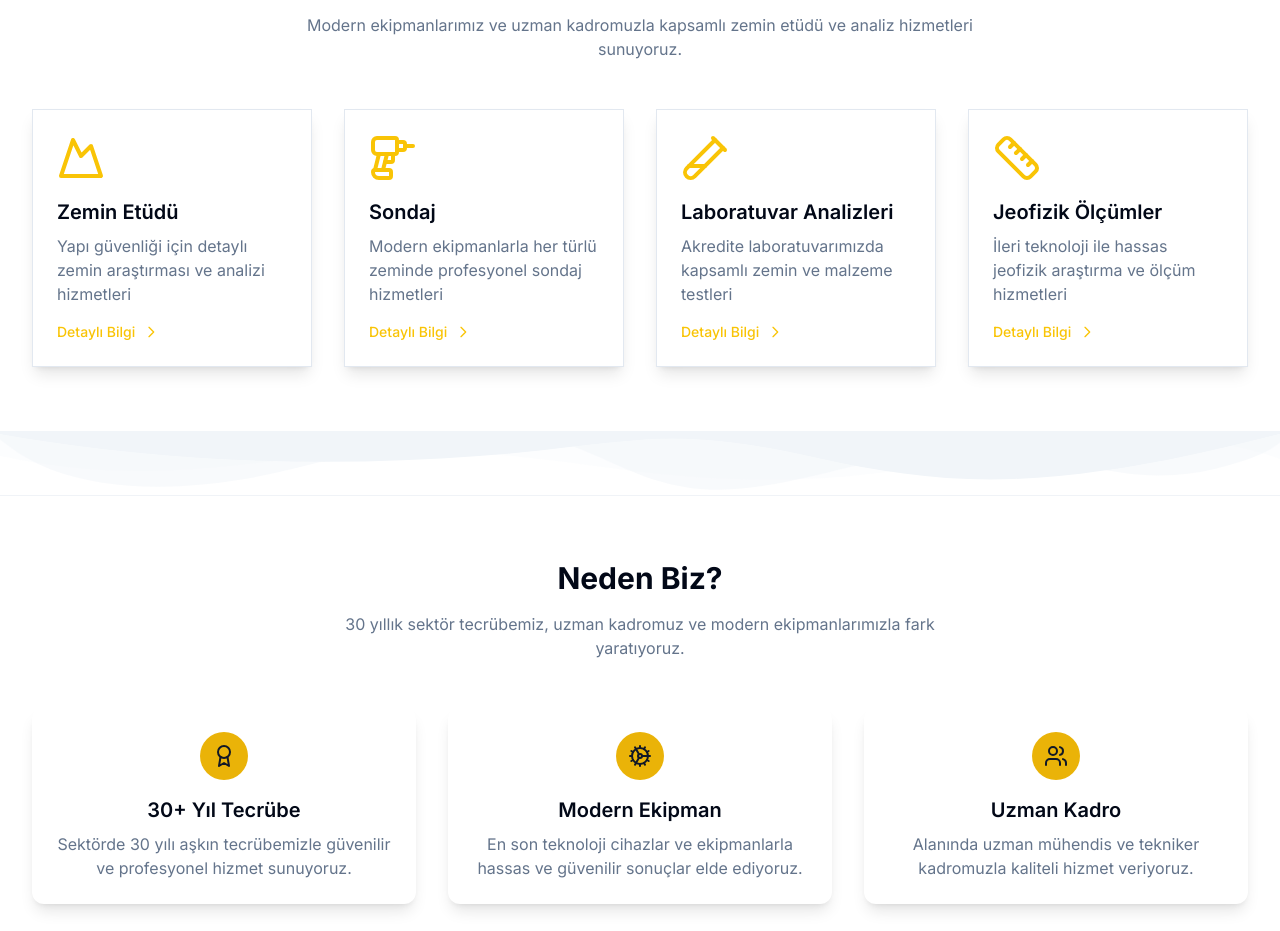
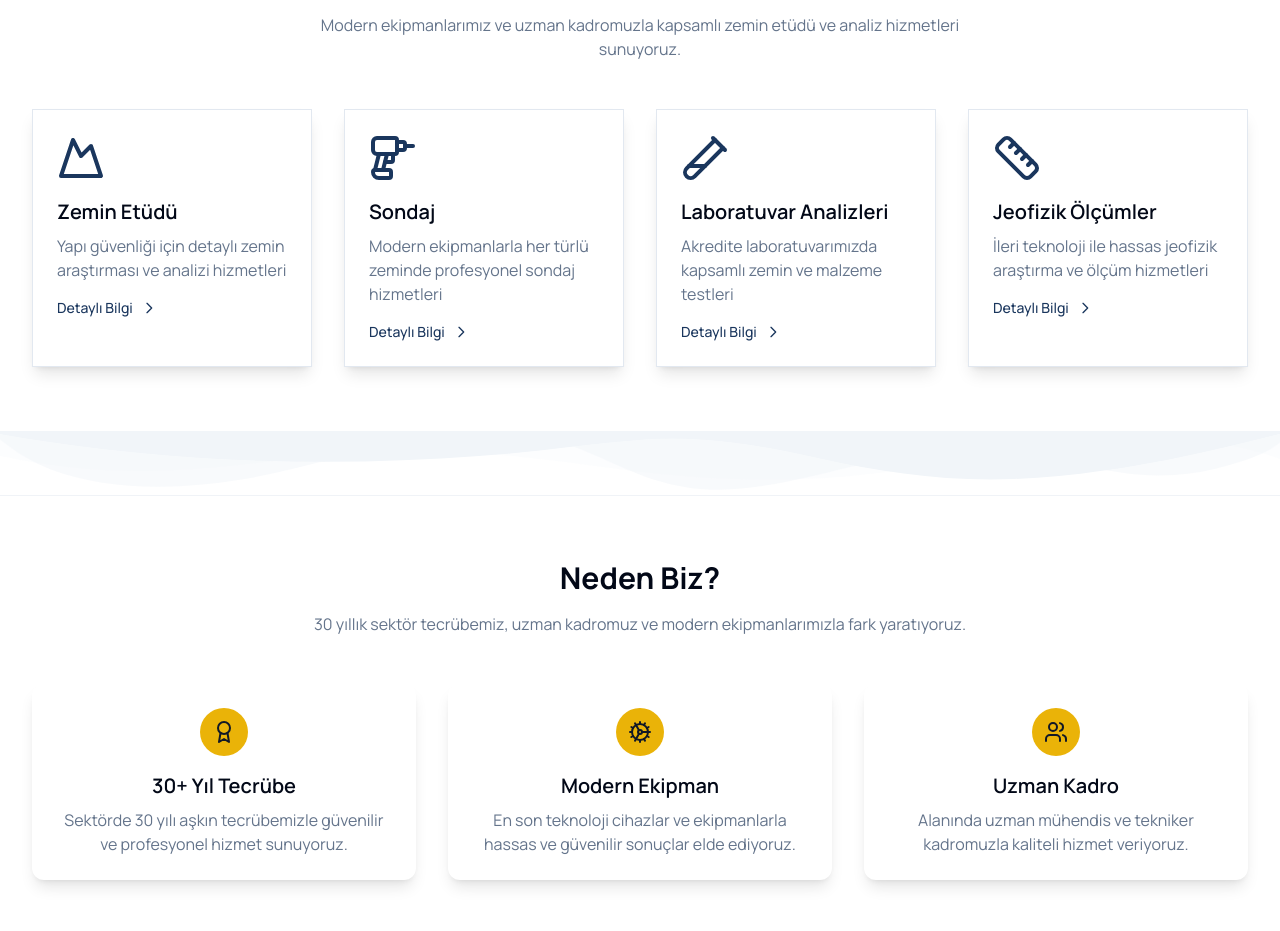
Before and after one commit to MustafaEEroglu/anadolu-zemin, a Next.js app: page / in a window 1280 px wide. Shown: the part 1322-2253 px from the top of the page. Built offline with nearby package versions, Linux system fonts and the light colour scheme.

Commit message:
Düzenleme

```diff
--- a/src/app/layout.tsx
+++ b/src/app/layout.tsx
@@ -1,11 +1,15 @@
 import type { Metadata } from "next";
-import { Inter } from "next/font/google";
+import { Manrope } from "next/font/google";
 import "./globals.css";
 import Header from "@/components/layout/header";
 import Footer from "@/components/layout/footer";
 import { ThemeProvider } from "@/context/theme-provider";
 
-const inter = Inter({ subsets: ["latin"] });
+const manrope = Manrope({
+  subsets: ["latin"],
+  display: 'swap',
+  variable: '--font-manrope'
+});
 
 export const metadata: Metadata = {
   title: "Anadolu Zemin | Profesyonel Zemin Etüdü ve Sondaj Hizmetleri",
@@ -19,7 +23,7 @@ export default function RootLayout({
 }>) {
   return (
     <html lang="tr" suppressHydrationWarning>
-      <body className={inter.className}>
+      <body className={`${manrope.variable} font-sans`}>
         <ThemeProvider attribute="class" defaultTheme="system" enableSystem>
           <Header />
           <main className="min-h-screen">{children}</main>
--- /dev/null
+++ b/src/components/ui/typography.tsx
@@ -0,0 +1,36 @@
+import { cn } from "@/lib/utils";
+import { ElementType, HTMLAttributes } from "react";
+
+const variantClasses = {
+  "display-lg": "text-display-lg",
+  "display-md": "text-display-md",
+  "display-sm": "text-display-sm",
+  "heading-lg": "text-heading-lg",
+  "heading-md": "text-heading-md",
+  "heading-sm": "text-heading-sm",
+  "body-lg": "text-body-lg",
+  "body-md": "text-body-md",
+  "body-sm": "text-body-sm",
+} as const;
+
+type TypographyProps = HTMLAttributes<HTMLElement> & {
+  variant?: keyof typeof variantClasses;
+  as?: ElementType;
+};
+
+export function Typography({
+  variant = "body-md",
+  as: Component = "div",
+  className,
+  children,
+  ...props
+}: TypographyProps) {
+  return (
+    <Component
+      className={cn(variantClasses[variant], className)}
+      {...props}
+    >
+      {children}
+    </Component>
+  );
+}
--- a/tailwind.config.ts
+++ b/tailwind.config.ts
@@ -17,6 +17,21 @@ const config: Config = {
       },
     },
     extend: {
+      fontFamily: {
+        sans: ["Manrope", "sans-serif"],
+        heading: ["Manrope", "sans-serif"],
+      },
+      fontSize: {
+        "display-lg": ["3.5rem", { lineHeight: "4rem", fontWeight: "700" }],
+        "display-md": ["2.5rem", { lineHeight: "3rem", fontWeight: "700" }],
+        "display-sm": ["2rem", { lineHeight: "2.5rem", fontWeight: "700" }],
+        "heading-lg": ["1.75rem", { lineHeight: "2.25rem", fontWeight: "600" }],
+        "heading-md": ["1.5rem", { lineHeight: "2rem", fontWeight: "600" }],
+        "heading-sm": ["1.25rem", { lineHeight: "1.75rem", fontWeight: "600" }],
+        "body-lg": ["1.125rem", { lineHeight: "1.75rem", fontWeight: "400" }],
+        "body-md": ["1rem", { lineHeight: "1.5rem", fontWeight: "400" }],
+        "body-sm": ["0.875rem", { lineHeight: "1.25rem", fontWeight: "400" }],
+      },
       colors: {
         border: "hsl(var(--border))",
         input: "hsl(var(--input))",
@@ -24,12 +39,28 @@ const config: Config = {
         background: "hsl(var(--background))",
         foreground: "hsl(var(--foreground))",
         primary: {
-          DEFAULT: "hsl(var(--primary))",
-          foreground: "hsl(var(--primary-foreground))",
+          DEFAULT: "#1A365D",
+          dark: "#0F1F3D",
+          foreground: "#FFFFFF",
+          darkForeground: "#F5F7FA",
         },
         secondary: {
-          DEFAULT: "hsl(var(--secondary))",
-          foreground: "hsl(var(--secondary-foreground))",
+          DEFAULT: "#8B5A2B",
+          dark: "#6B441B",
+          foreground: "#FFFFFF",
+          darkForeground: "#F5F7FA",
+        },
+        neutral: {
+          DEFAULT: "#F5F7FA",
+          dark: "#1A1A1A",
+          foreground: "#1A365D",
+          darkForeground: "#8B5A2B",
+        },
+        accent: {
+          DEFAULT: "#D4A017",
+          dark: "#B38914",
+          foreground: "#1A365D",
+          darkForeground: "#F5F7FA",
         },
         destructive: {
           DEFAULT: "hsl(var(--destructive))",
@@ -38,10 +69,6 @@ const config: Config = {
         muted: {
           DEFAULT: "hsl(var(--muted))",
           foreground: "hsl(var(--muted-foreground))",
-        },
-        accent: {
-          DEFAULT: "hsl(var(--accent))",
-          foreground: "hsl(var(--accent-foreground))",
         },
         popover: {
           DEFAULT: "hsl(var(--popover))",
```
